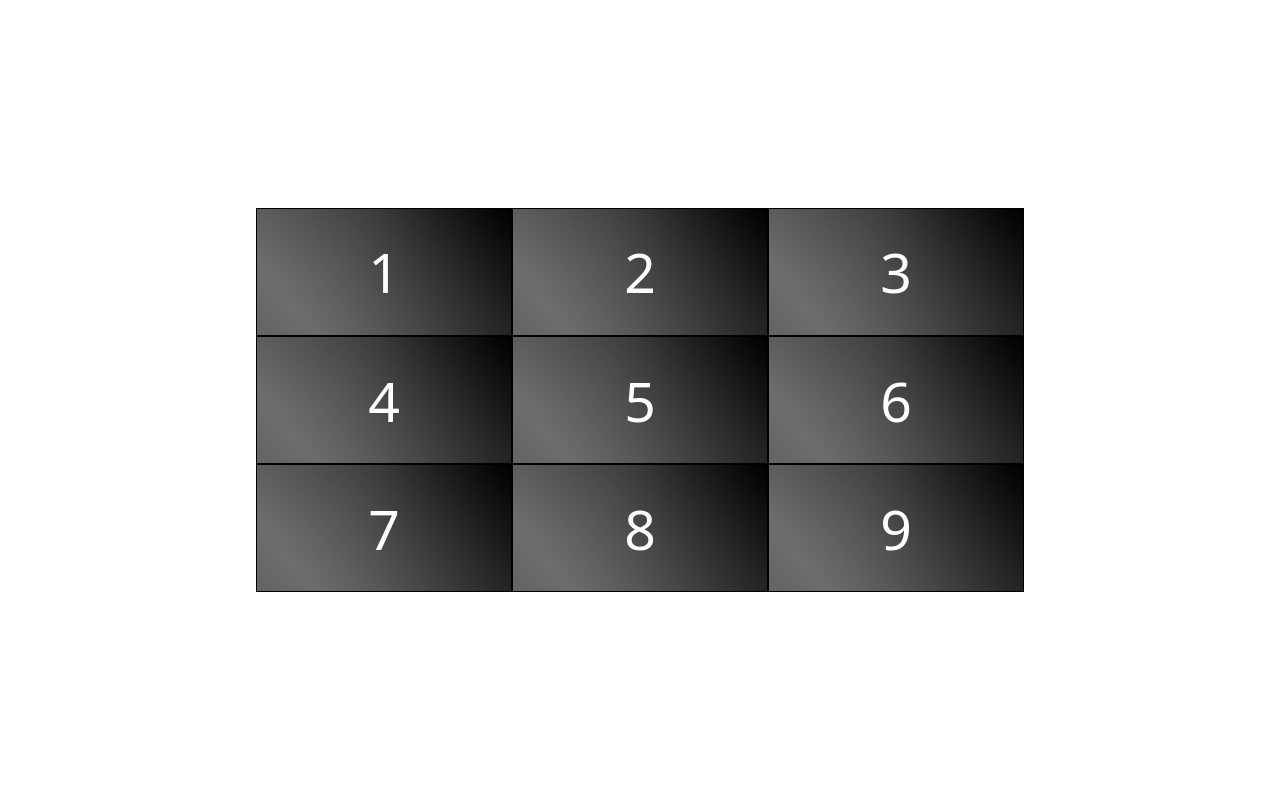
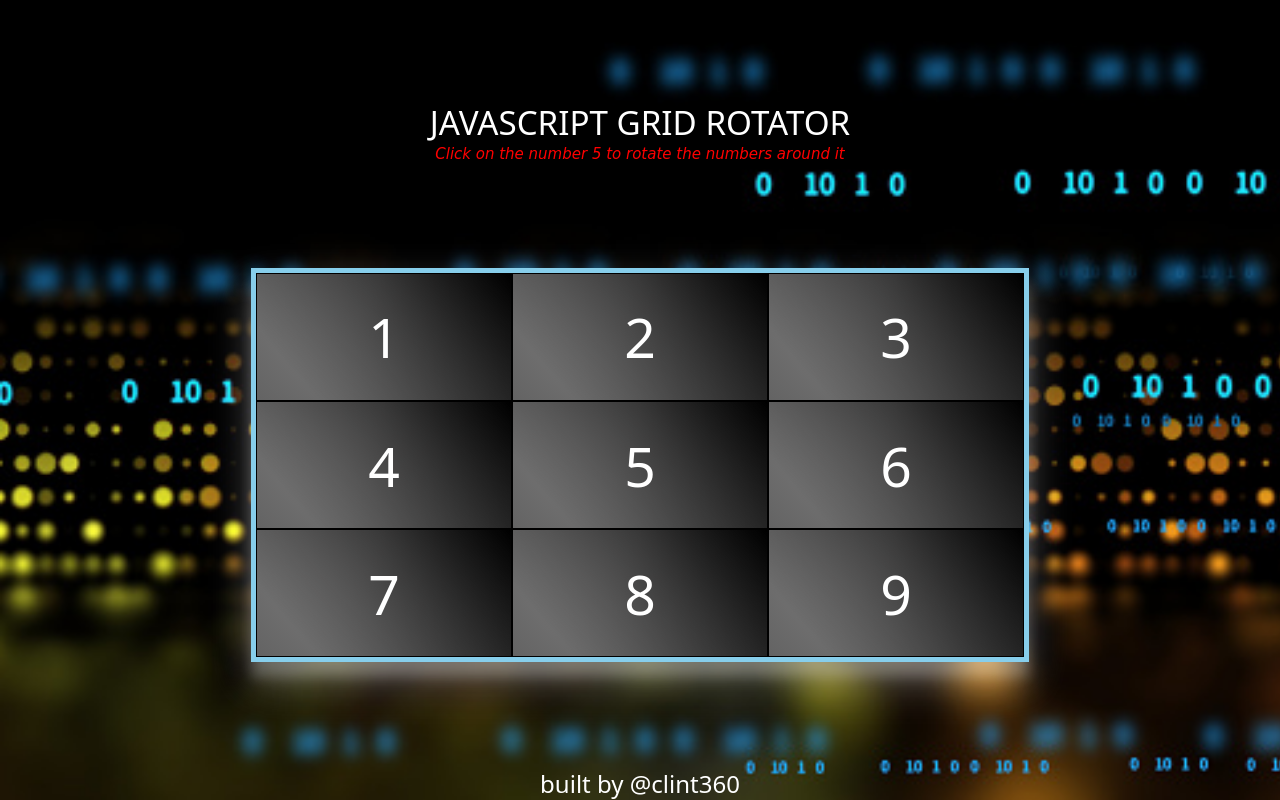
Before and after one commit to clint360/JSgridRotator, a plain HTML site: page index.html in a window 1280 px wide. Drawn offline with Linux system fonts and the light colour scheme.

Commit message:
Finished styling the UI

```diff
--- a/assets/styles/style.css
+++ b/assets/styles/style.css
@@ -12,9 +12,20 @@ html {
 
 body {
   display: flex;
+  flex-direction: column;
   justify-content: center;
   align-items: center;
   height: 100vh;
+  background: url('../images/background.jpg');
+  background-size: cover;
+
+}
+
+#intro {
+  color: white;
+  font-family: fantasy;
+  margin-top: 100px;
+  text-align: center;
 }
 
 #container {
@@ -25,6 +36,8 @@ body {
   justify-self: center;
   font-size: 200%;
   color: white;
+  border: 5px solid skyblue;
+  box-shadow: rgba(255, 255, 255, 0.3) 0px 19px 38px, rgba(255, 255, 255, 0.22) 0px 15px 12px;
 }
 
 .button {
--- a/index.html
+++ b/index.html
@@ -8,6 +8,10 @@
   <link rel="stylesheet" href="assets/styles/style.css">
 </head>
 <body>
+  <section id="intro">
+    <h1>JAVASCRIPT GRID ROTATOR</h1>
+    <P style="color: red; font-style: italic; font-family: cursive; font-size: 15px; ">Click on the number 5 to rotate the numbers around it</P>
+  </section>
   <section id="container">
     <div class="button" id="button1">1</div>
     <div class="button" id="button2">2</div>
@@ -19,5 +23,8 @@
     <div class="button" id="button8">8</div>
     <div class="button" id="button9">9</div>
   </section>
+  <section id="footer" style="font-size: 20px; color: white;">
+    <p>built by @clint360</p>
+  </section>
 </body>
 </html>
```
Also changed, not shown: assets/images/background.jpg (added).
